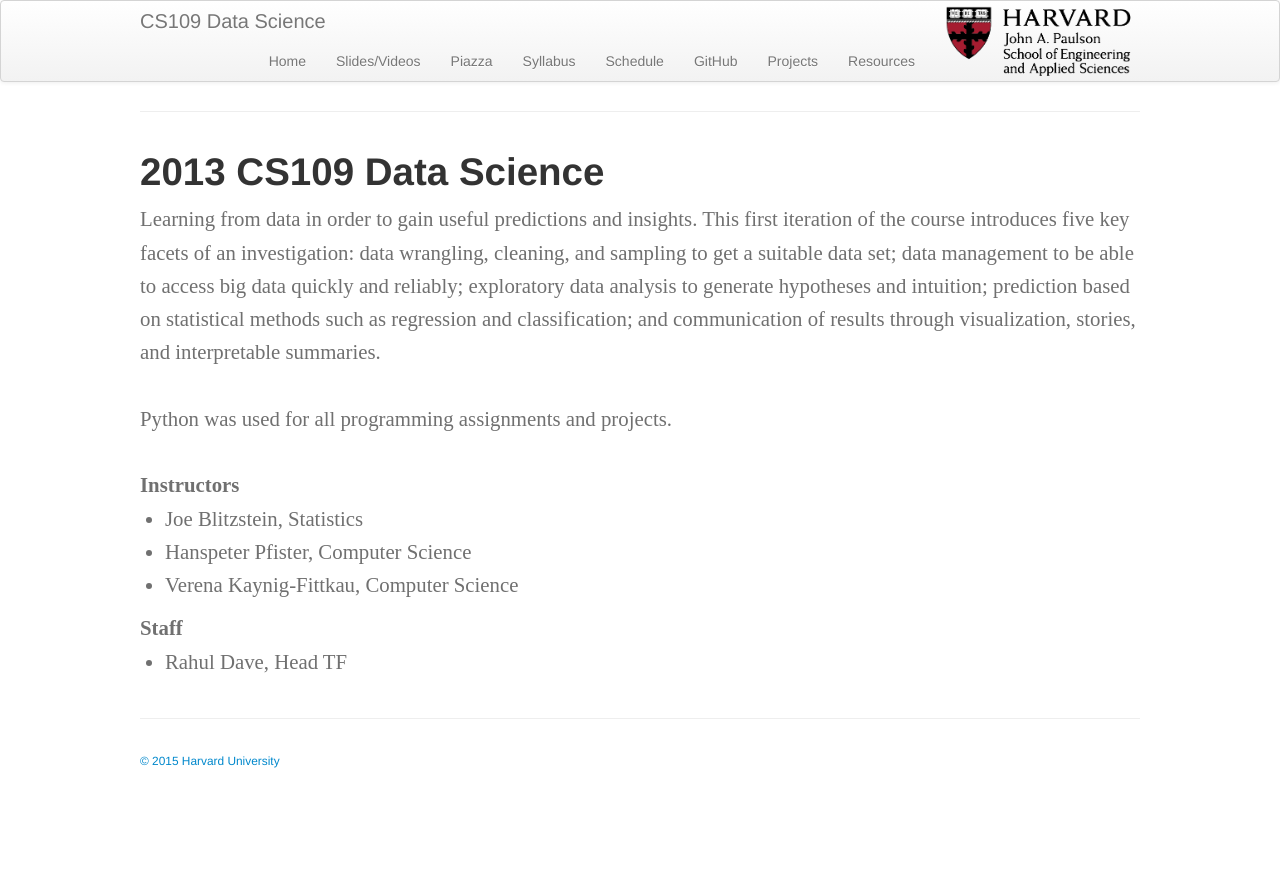
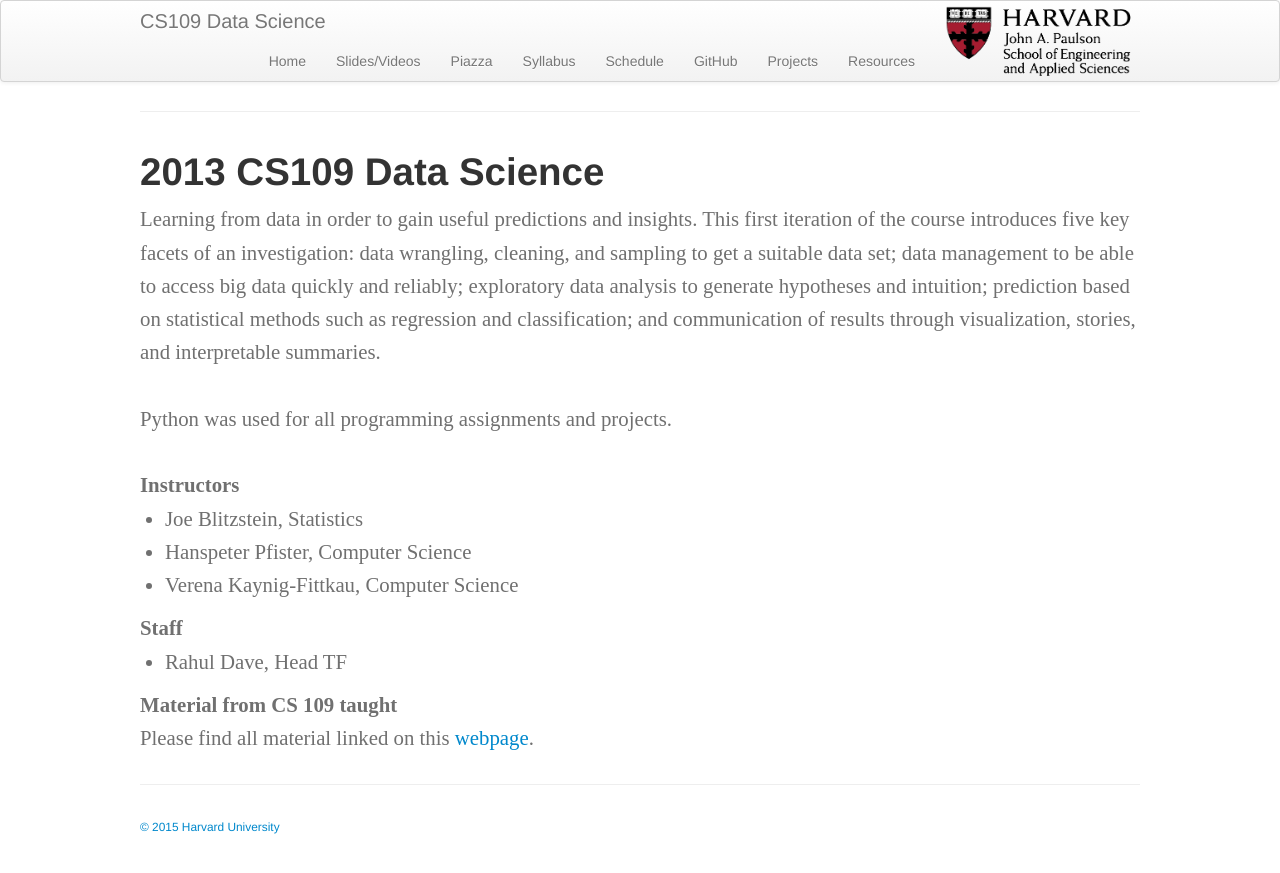
Before and after one commit to cs109/2015, a Jekyll site: the page built from pages/2013.md, in a window 1280 px wide. Shown: the top 873 px of the page. Built offline with Jekyll 4.4.1, drawn with Linux system fonts in a browser that asks for light colours.

Commit message:
review 2016 pages

```diff
--- a/pages/2013.md
+++ b/pages/2013.md
@@ -22,3 +22,7 @@
   <ul>
 <li  style="font-family:Karla; font-size:1.3rem; color:#707070;line-height:1.6;">  Rahul Dave, Head TF</li>
   </ul>
+
+<b>Material from CS 109 taught </b>
+<br>
+ Please find all material linked on this <a href="https://github.com/cs109/content"> webpage</a>.
```
Also changed, not shown: pages/2016A.md (+1 -1 lines), pages/2016B.md (+2 -0 lines), 1 other file.
